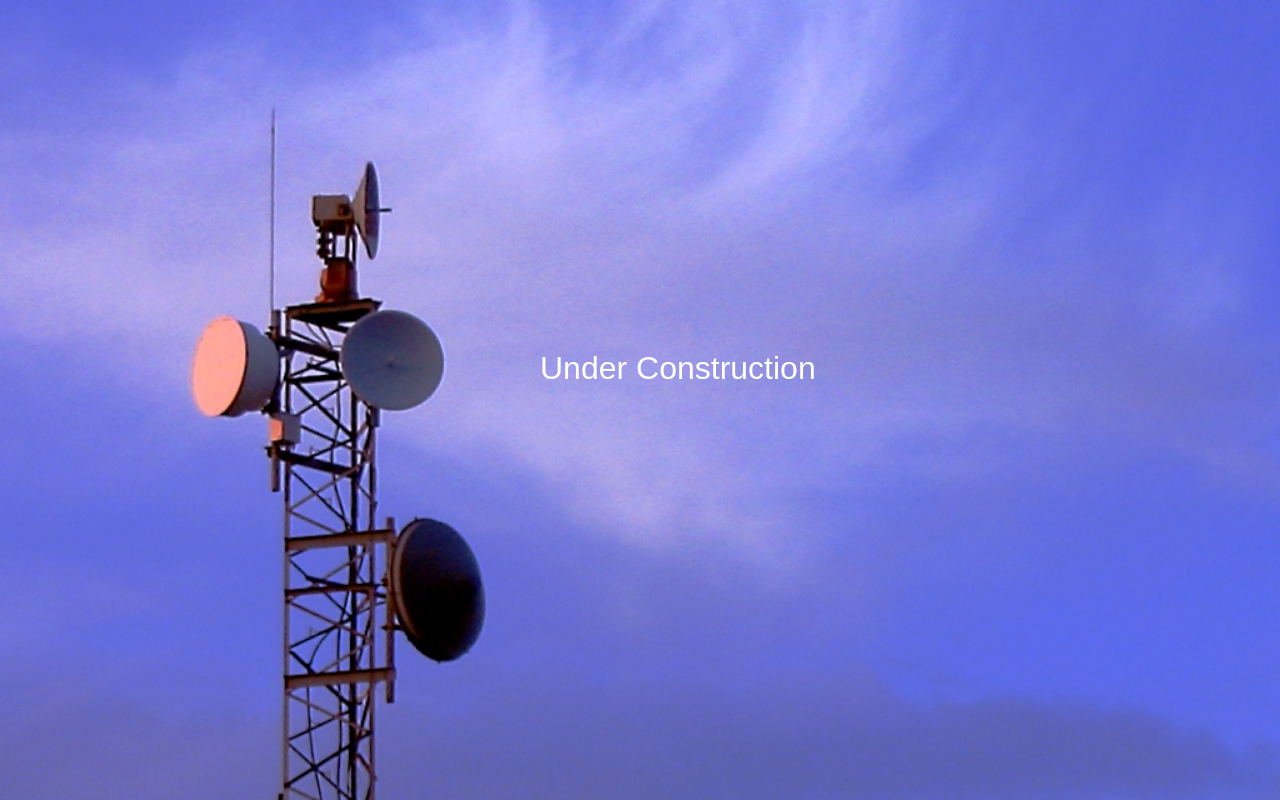
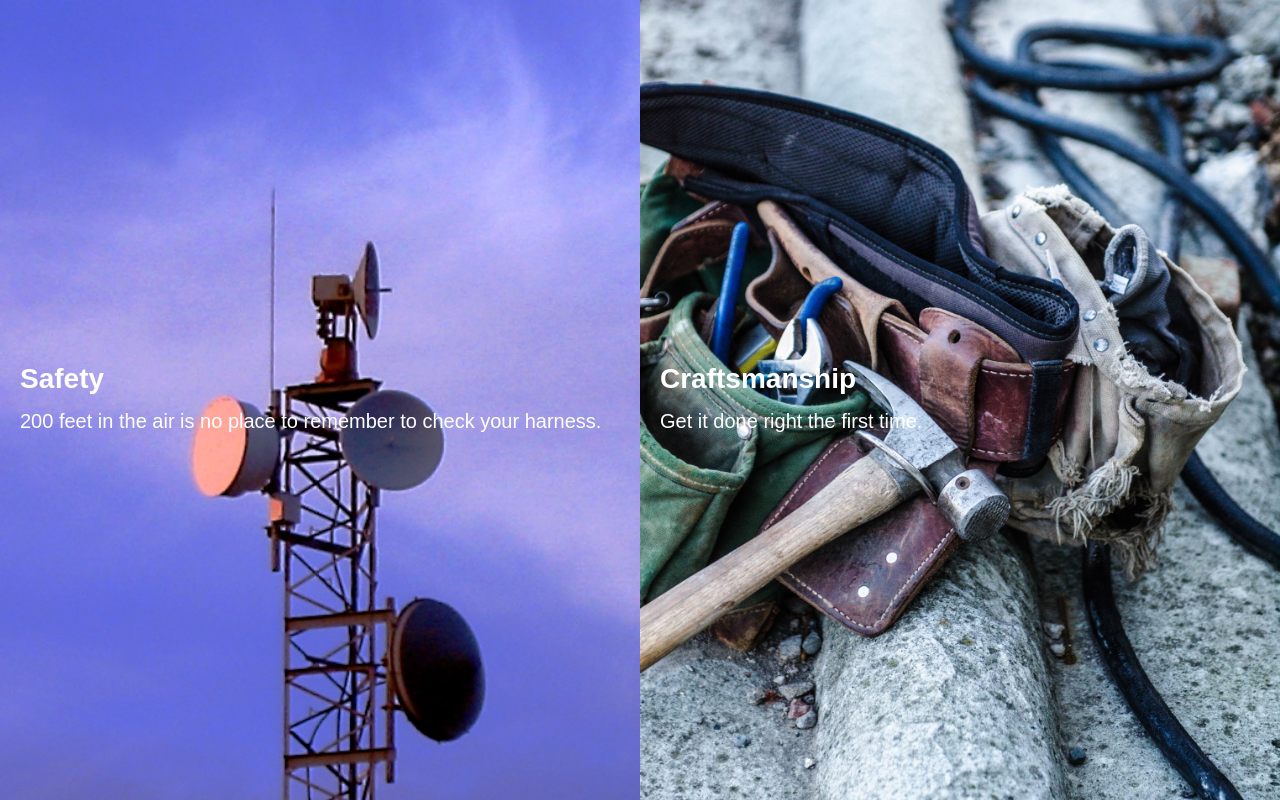
Before and after one commit to robertinit/project-martha, a website: page index.html in a window 1280 px wide. Drawn offline with Linux system fonts and the light colour scheme.

Commit message:
working on layout

```diff
--- a/index.html
+++ b/index.html
@@ -1,51 +1,27 @@
 <!DOCTYPE html>
 <html lang="en">
+  <head>
+    <meta charset="UTF-8" />
+    <meta name="viewport" content="width=device-width, initial-scale=1.0" />
+    <link rel="stylesheet" href="/style.css" />
+    <title>Document</title>
+  </head>
 
-<head>
-    <meta charset="UTF-8">
-    <meta name="viewport" content="width=device-width, initial-scale=1.0">
-    <title>Document</title>
-    <style>
-        body,
-        html {
-            font-family: Arial, Helvetica, sans-serif;
-            background-color: #007acc;
-            height: 100%;
-            margin: 0;
-        }
-
-        .bg {
-            /* The image used */
-            background-image: url("/broadcast-tower.jpg");
-
-            /* Full height */
-            height: 100%;
-
-            /* Center and scale the image nicely */
-            background-position: center;
-            background-repeat: no-repeat;
-            background-size: cover;
-            background-attachment: fixed;
-
-        }
-
-        .banner {
-
-            color: white;
-            font-size: xx-large;
-            position: fixed;
-            top: 50%;
-            left: 50%;
-            margin-top: -50px;
-            margin-left: -100px;
-        }
-    </style>
-</head>
-
-<body>
-    <div class="bg">
-        <div class="banner">Under Construction</div>
+  <body>
+    <div class="container">
+      <div class="left-half"><article>
+        <h1>Safety</h1>
+        <p>
+         200 feet in the air is no place to remember to check your harness.
+        </p></div>
+      <div class="right-half">
+        <article>
+          <h1>Craftsmanship</h1>
+          <p>
+            Get it done right the first time.
+          </p>
+        </article></div>
+      </div>
     </div>
-</body>
-
+  </body>
 </html>
--- /dev/null
+++ b/public/style.css
@@ -0,0 +1,61 @@
+* {
+  box-sizing: border-box;
+  margin: 0;
+}
+body {
+  font-size: 1.25rem;
+  font-family: sans-serif;
+  line-height: 150%;
+  color: white;
+}
+
+section {
+  color: #fff;
+  text-align: center;
+}
+
+div {
+  height: 100%;
+}
+
+article {
+  position: absolute;
+  top: 50%;
+  left: 50%;
+  transform: translate(-50%, -50%);
+  width: 100%;
+  padding: 20px;
+}
+
+h1 {
+  font-size: 1.75rem;
+  margin: 0 0 0.75rem 0;
+}
+
+/* Pattern styles */
+.container {
+  display: table;
+  width: 100%;
+}
+
+.left-half {
+  background-image: url("/broadcast-tower.jpg");
+  height: 100%;
+  background-repeat: no-repeat;
+  background-size: cover;
+  background-attachment: fixed;
+  position: absolute;
+  left: 0px;
+  width: 50%;
+}
+
+.right-half {
+  background-image: url("/tool-belt.jpg");
+  height: 100%;
+  background-position: left;
+  background-repeat: no-repeat;
+  background-size: cover;
+  position: absolute;
+  right: 0px;
+  width: 50%;
+}
```
Also changed, not shown: public/tool-belt.jpg (added).
